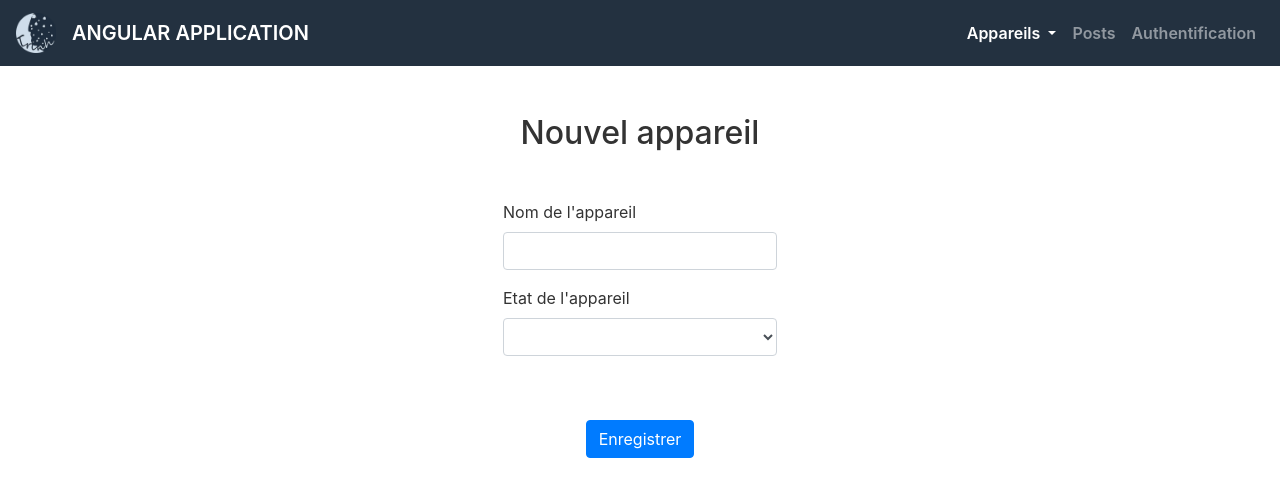
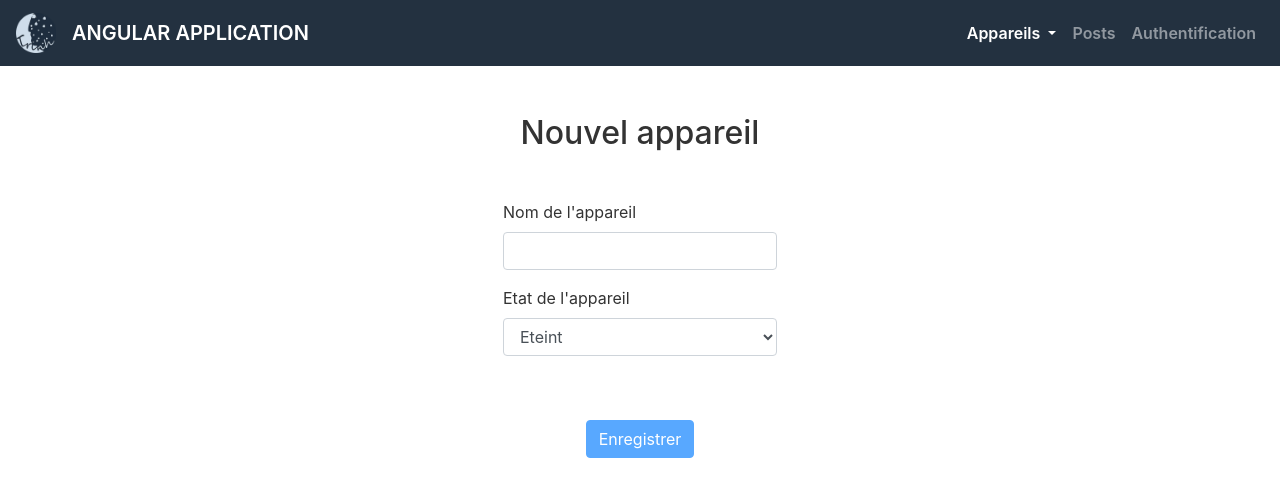
Before and after one commit to tuyetrinhvo/angular-app, an Angular app: page /appareil/add in a window 1280 px wide. Shown: the top 496 px of the page. Built offline with nearby package versions, Linux system fonts and the light colour scheme.

Commit message:
validate data and default value

```diff
--- a/src/app/appareil/new-appareil/new-appareil.component.html
+++ b/src/app/appareil/new-appareil/new-appareil.component.html
@@ -4,18 +4,19 @@
   <form (ngSubmit)="onSubmit(f)" #f="ngForm">
     <div class="form-group">
       <label for="name">Nom de l'appareil</label>
-      <input type="text" id="name" class="form-control" name="name" ngModel>
+      <input type="text" id="name" class="form-control" name="name" ngModel required>
     </div>
     <div class="form-group">
       <label for="status">Etat de l'appareil</label>
-      <select id="status" class="form-control" name="status" ngModel>
+      <select id="status" class="form-control" name="status" [ngModel]="defaultStatus">
         <option value="allumé">Allumé</option>
         <option value="éteint">Eteint</option>
       </select>
     </div>
     <div class="text-center">
       <button class="btn btn-primary mt-5"
-              type="submit">Enregistrer</button>
+              type="submit"
+              [disabled]="f.invalid">Enregistrer</button>
     </div>
 
   </form>
--- a/src/app/appareil/new-appareil/new-appareil.component.ts
+++ b/src/app/appareil/new-appareil/new-appareil.component.ts
@@ -8,6 +8,8 @@ import { NgForm } from '@angular/forms';
 })
 export class NewAppareilComponent implements OnInit {
 
+  defaultStatus = 'éteint';
+
   constructor() { }
 
   ngOnInit(): void {
```
